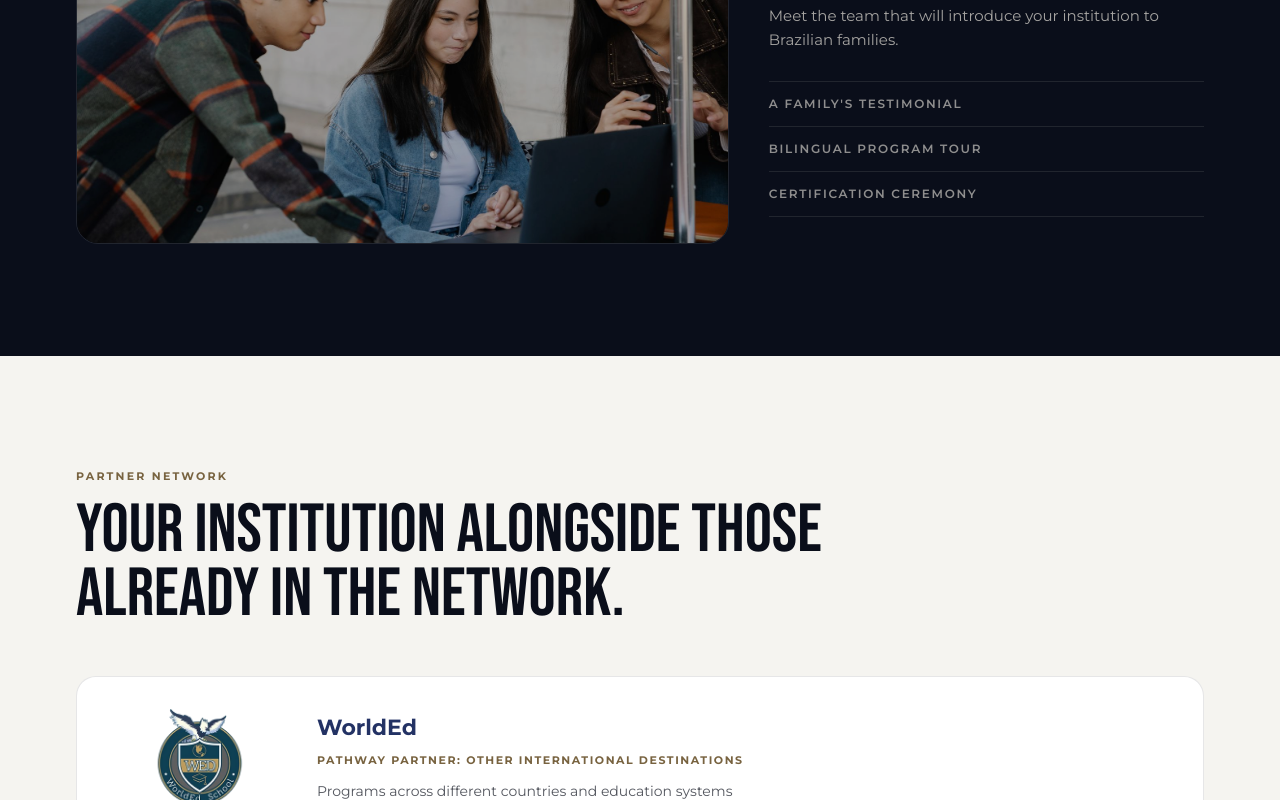
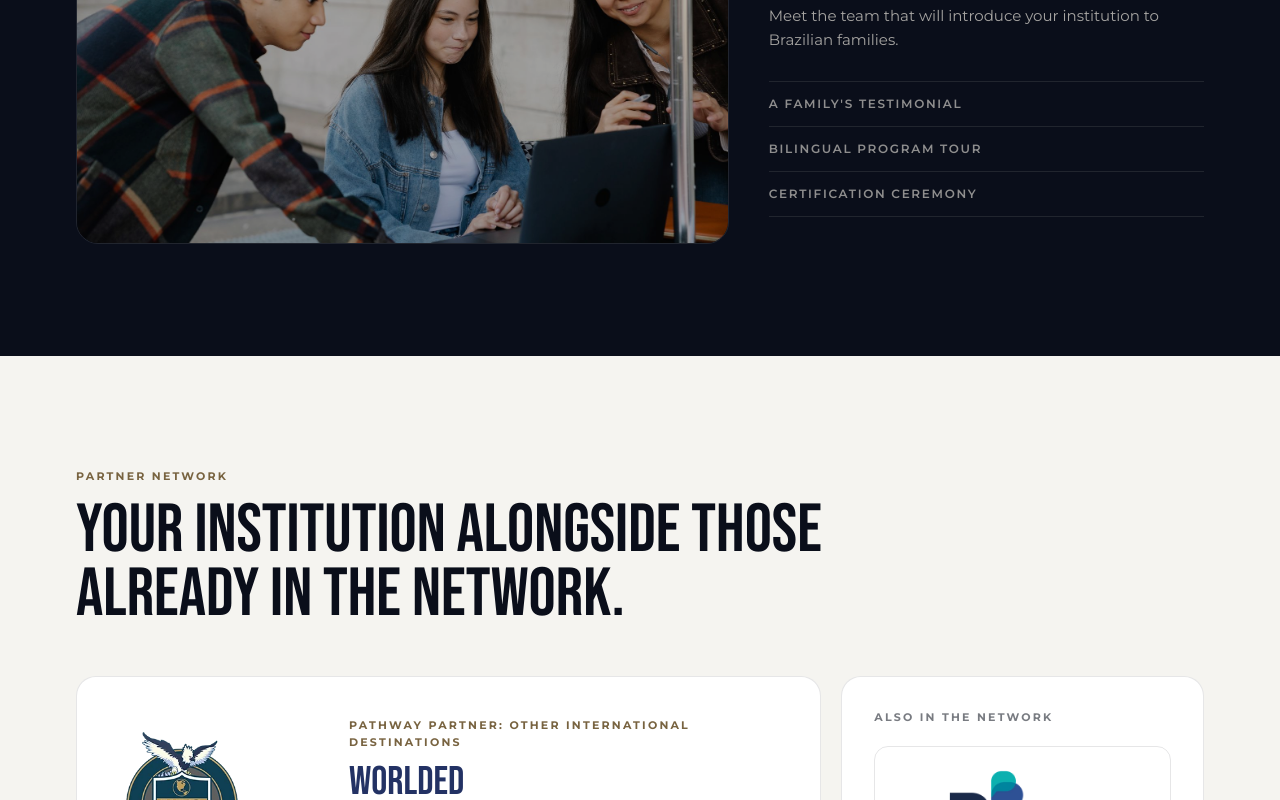
Before and after one commit to Pachegod/Nucleo-Internacional-LP, a Next.js app: page /en in a window 1280 px wide. Shown: the part 11200-12000 px from the top of the page. Built offline with nearby package versions, Linux system fonts and the light colour scheme; no server answers.

Commit message:
Partner network: WorldEd card takes 2/3 as highlight, 'Também na rede' fills the remaining 1/3
Co-Authored-By: Claude Opus 5.5 <noreply@anthropic.com>

```diff
--- a/src/app/[lang]/page.tsx
+++ b/src/app/[lang]/page.tsx
@@ -609,8 +609,9 @@ export default async function HomePage({ params }: PageProps<"/[lang]">) {
             {t.partners.title}
           </h2>
 
-          {/* Parceiros de rota (Instituto Cultural e Griggs aparecem em "Quem somos" · 05) */}
-          <div className="mt-12 grid gap-5">
+          {/* Parceiros de rota (Instituto Cultural e Griggs aparecem em "Quem somos" · 05).
+              WorldEd ocupa 2/3 como destaque; "Também na rede" fica no 1/3 restante, mesma altura. */}
+          <div className="mt-12 grid gap-5 md:grid-cols-3">
             {Object.entries(PARTNERS)
               .filter(([, p]) => !p.featured)
               .map(([id, p]) => {
@@ -618,30 +619,30 @@ export default async function HomePage({ params }: PageProps<"/[lang]">) {
                 return (
                   <article
                     key={id}
-                    className="flex flex-wrap items-center gap-x-7 gap-y-6 rounded-[20px] border border-night/10 bg-white p-8"
+                    className="flex flex-col gap-8 rounded-[20px] border border-night/10 bg-white p-8 sm:flex-row sm:items-center sm:p-10 md:col-span-2"
                   >
-                    <div className="relative h-24 w-[180px] shrink-0">
-                      <Image src={p.logo.src} alt={copy.alt} fill sizes="180px" className="object-contain" />
+                    <div className="relative h-32 w-[200px] shrink-0">
+                      <Image src={p.logo.src} alt={copy.alt} fill sizes="200px" className="object-contain object-left" />
                     </div>
-                    <div className="min-w-0 flex-[1_1_200px]">
-                      <h3 className="text-[22px] font-bold text-navy">{p.name}</h3>
-                      <p className={`mt-2 ${KICKER} tracking-[0.14em] text-accent-deep`}>{copy.focus}</p>
-                      <p className="mt-3 text-sm leading-relaxed text-night/70">{copy.brands}</p>
+                    <div className="min-w-0">
+                      <p className={`${KICKER} text-accent-deep`}>{copy.focus}</p>
+                      <h3 className="mt-3 font-display text-[34px] leading-none text-navy sm:text-[40px]">{p.name}</h3>
+                      <p className={`mt-4 ${LEAD} text-night/70`}>{copy.brands}</p>
                     </div>
                   </article>
                 );
               })}
-          </div>
 
-          <div className="mt-11 border-t border-night/10 pt-7">
-            <p className={`mb-5 ${KICKER} text-night/55`}>{t.partners.network}</p>
-            <ul className="grid grid-cols-2 gap-3 sm:grid-cols-3">
-              {PARTNER_NETWORK.filter((logo) => !logo.standby).map((logo) => (
-                <li key={logo.src} className="relative h-24 rounded-[14px] border border-night/10 bg-white">
-                  <Image src={logo.src} alt={logo.alt} fill sizes="200px" className="object-contain p-3.5" />
-                </li>
-              ))}
-            </ul>
+            <aside className="flex flex-col rounded-[20px] border border-night/10 bg-white p-8">
+              <p className={`${KICKER} text-night/55`}>{t.partners.network}</p>
+              <ul className="mt-5 grid flex-1 gap-3">
+                {PARTNER_NETWORK.filter((logo) => !logo.standby).map((logo) => (
+                  <li key={logo.src} className="relative min-h-24 rounded-[14px] border border-night/10">
+                    <Image src={logo.src} alt={logo.alt} fill sizes="300px" className="object-contain p-4" />
+                  </li>
+                ))}
+              </ul>
+            </aside>
           </div>
         </div>
       </section>
```
